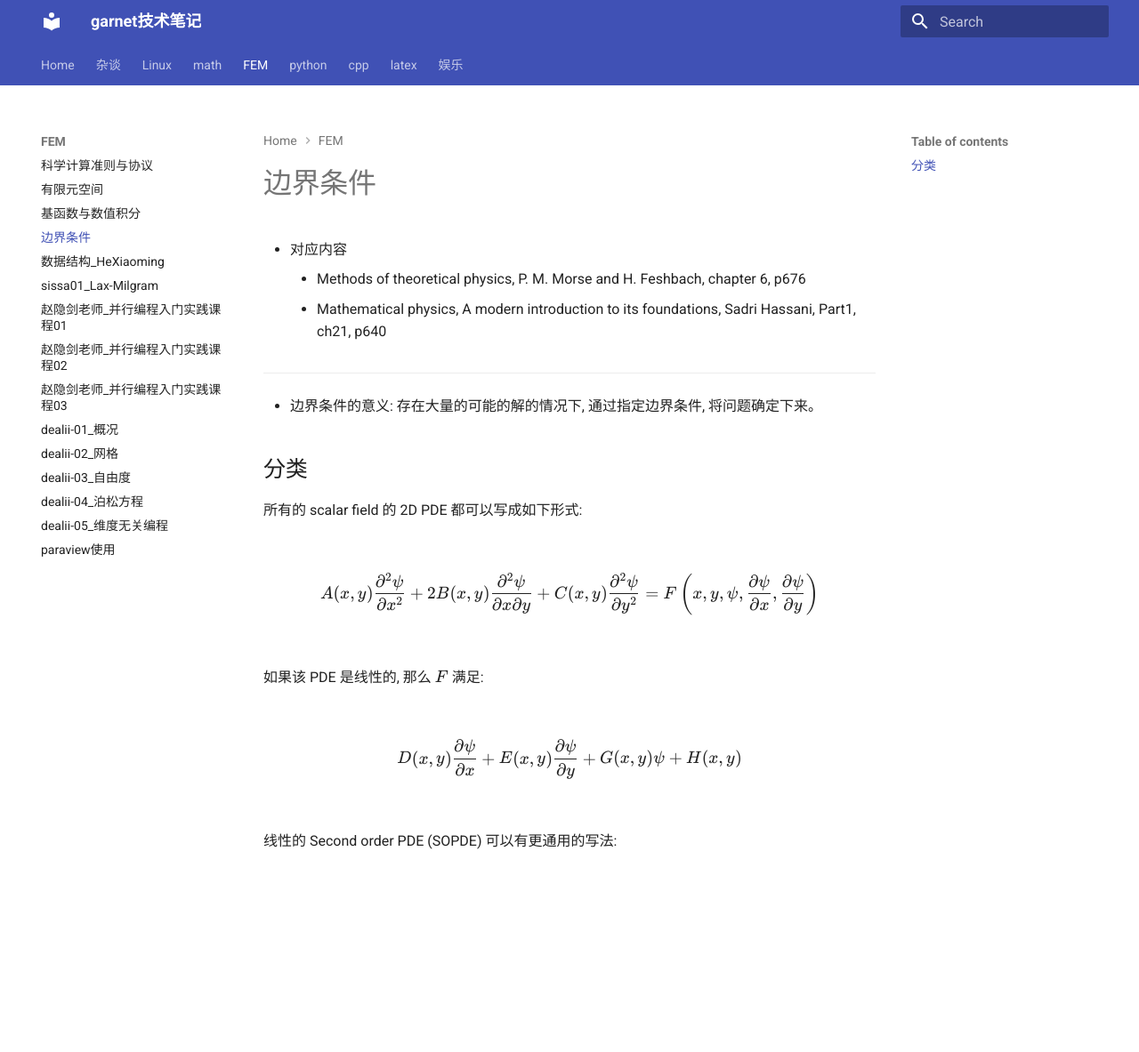
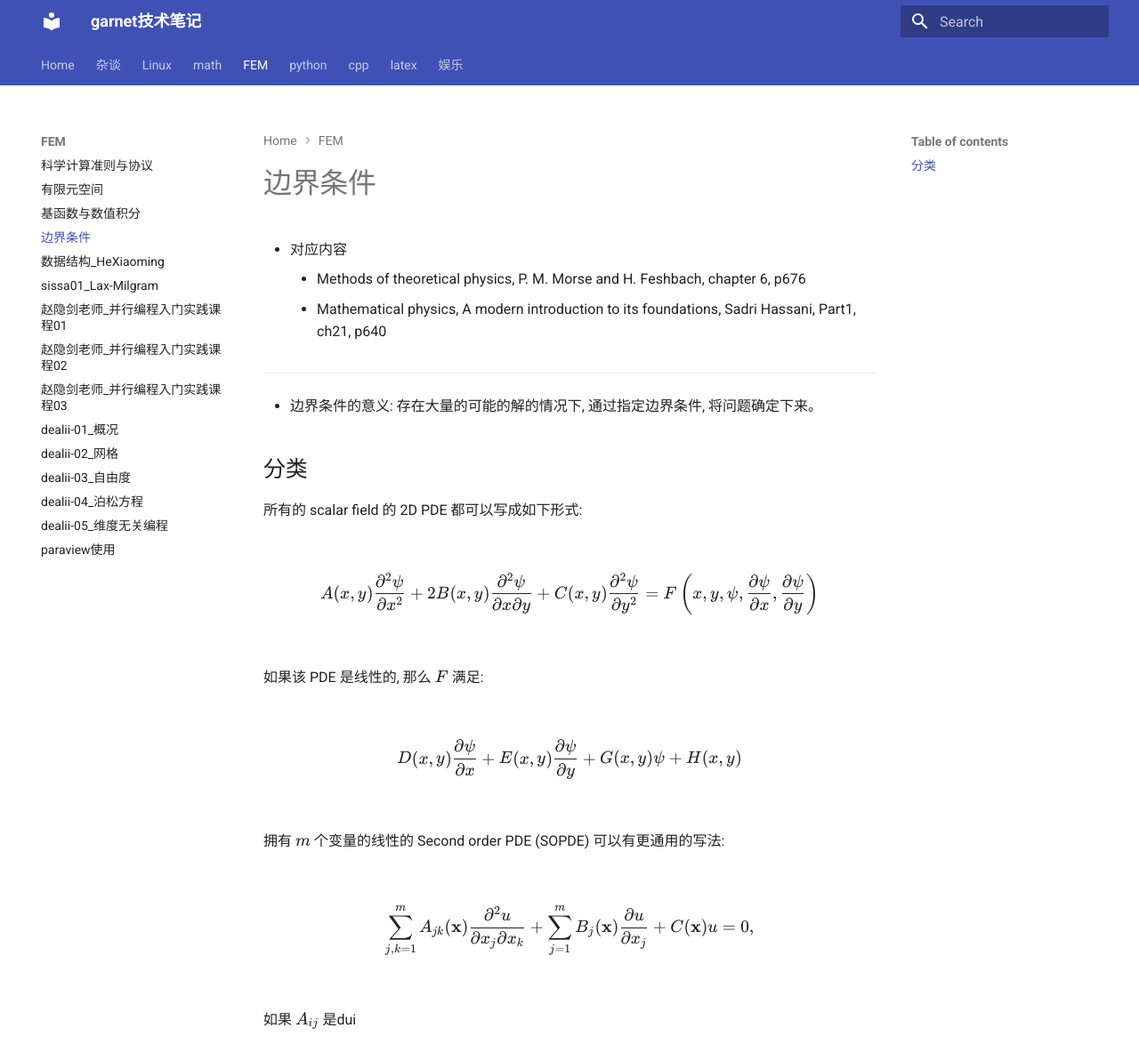
Before and after one commit to ymma98/technotes, an MkDocs documentation site: the page built from docs/FEM/边界条件.md, in a window 1280 px wide and 1183 px high. Shown: the whole window at 89% size. Built offline with MkDocs 1.6.1 and Material for MkDocs 9.7.7, drawn with Linux system fonts in a browser that asks for light colours.

Commit message:
docs/FEM/边界条件.md updated from https://stackedit.cn/

```diff
--- a/docs/FEM/边界条件.md
+++ b/docs/FEM/边界条件.md
@@ -22,11 +22,18 @@ $$
 D(x, y) \frac{\partial \psi}{\partial x} + E(x, y) \frac{\partial \psi}{\partial y} + G(x, y) \psi + H(x, y)
 $$
 
-线性的 Second order PDE (SOPDE) 可以有更通用的写法:
+拥有 $m$ 个变量的线性的 Second order PDE (SOPDE) 可以有更通用的写法:
+
+$$
+\sum_{j, k = 1}^m A_{jk}(\mathbf{x}) \frac{\partial^2 u}{\partial x_j \partial x_k} + \sum_{j = 1}^m B_j(\mathbf{x}) \frac{\partial u}{\partial x_j} + C(\mathbf{x}) u = 0,
+$$
+
+如果 $A_{ij}$ 是dui
+
 
 
 
 <!--stackedit_data:
-eyJoaXN0b3J5IjpbLTM0MjMzMDc0Niw2MzA1MzQ3NzgsNDM2Mz
+eyJoaXN0b3J5IjpbLTQ4MTcyNzA3MCw2MzA1MzQ3NzgsNDM2Mz
 g5Nzk2LDQyNDQyNjYzXX0=
 -->
```
